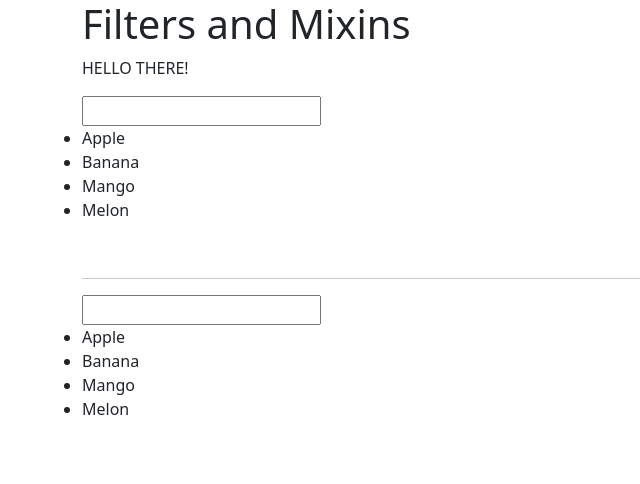
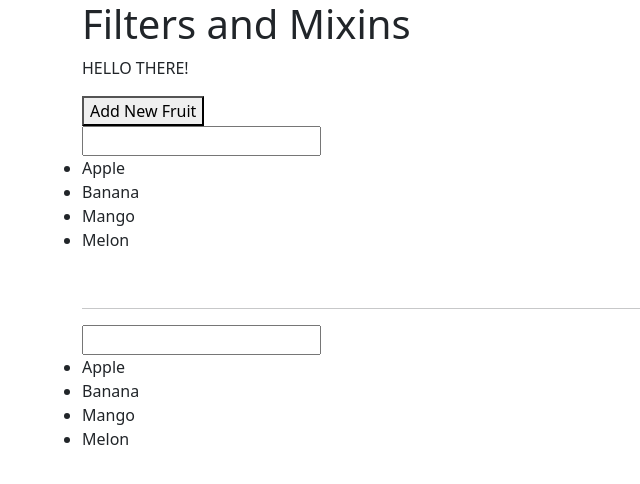
Before and after one commit to OmarHegazi94/Vuejs-Practice, a Vue app: page / in a window 1280 px wide. Shown: the top 484 px of the page, without its empty margins (0-640 px from the left). Built offline with nearby package versions, Linux system fonts and the light colour scheme.

Commit message:
understand that each component gets new fresh copy of the mixin object

```diff
--- a/src/App.vue
+++ b/src/App.vue
@@ -6,6 +6,8 @@
                 <p>{{ $filters.toUppercase(text) }}</p>
             </div>
         </div>
+
+        <button @click="fruits.push('Barries')">Add New Fruit</button>
 
         <div class="row">
             <div class="col-12">
```
